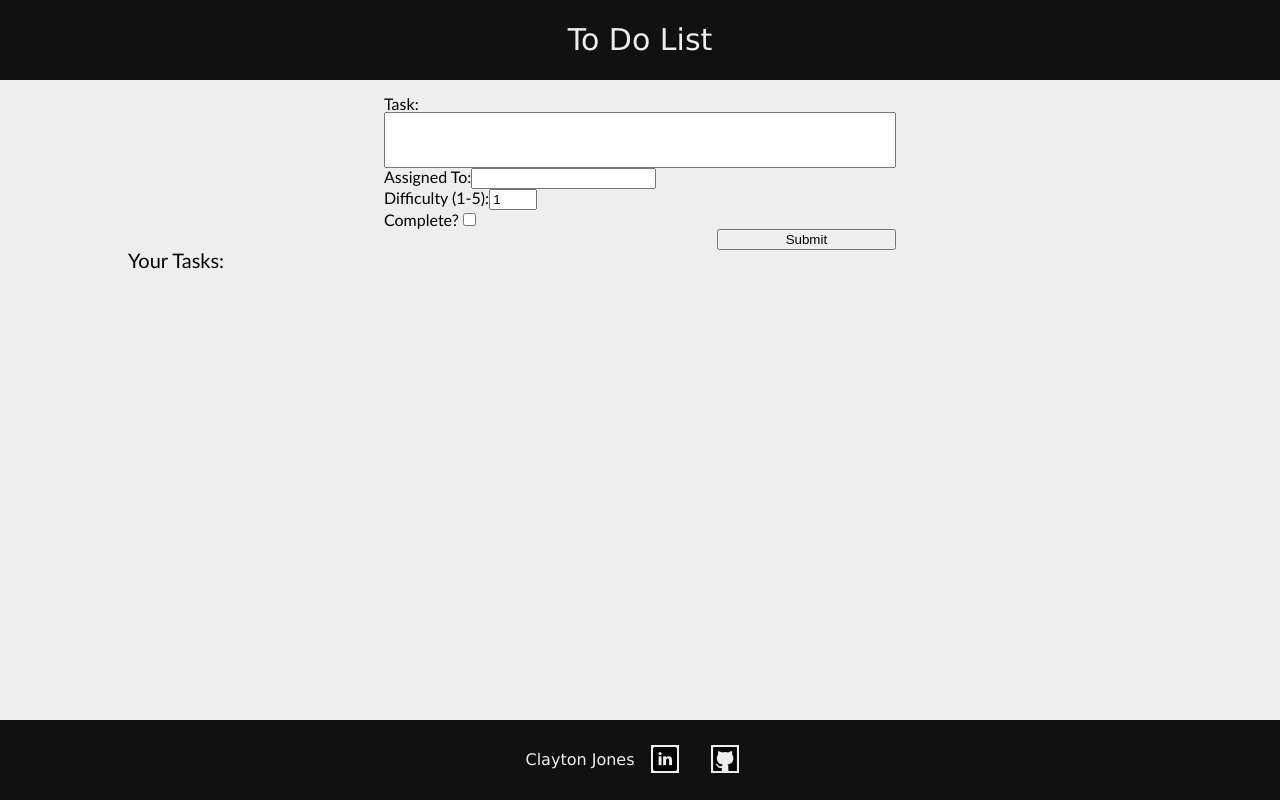
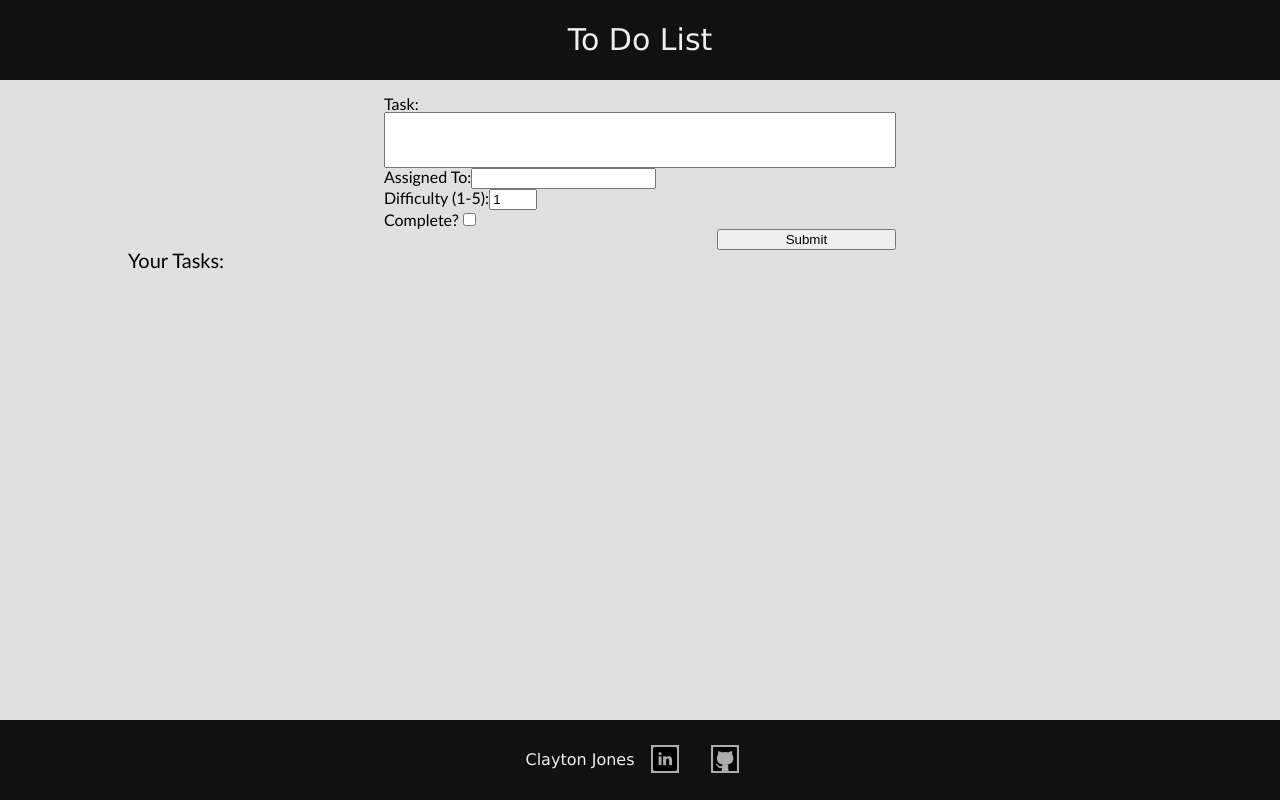
Before and after one commit to claytonjones-401n16/lab-26, a React (Create React App) app: page / in a window 1280 px wide. Built offline with nearby package versions, Linux system fonts and the light colour scheme.

Commit message:
darkened main background color as well as img background color so hovering would be noticeable

```diff
--- a/src/styles/_colors.scss
+++ b/src/styles/_colors.scss
@@ -1,3 +1,4 @@
 $black: #111;
 $white: #eee;
-$main-background: #eeeeee;
+$main-background: #e0e0e0;
+$img-background: rgb(172, 172, 172);
--- a/src/styles/_footer.scss
+++ b/src/styles/_footer.scss
@@ -20,12 +20,12 @@ footer {
   }
 
   img {
-    background-color: $main-background;
+    background-color: $img-background;
     padding: 2px;
     margin: 0 1rem;
 
-    &:hover {
-      background-color: $white;
-    }
+  }
+  img:hover {
+    background-color: $white;
   }
 }
```
